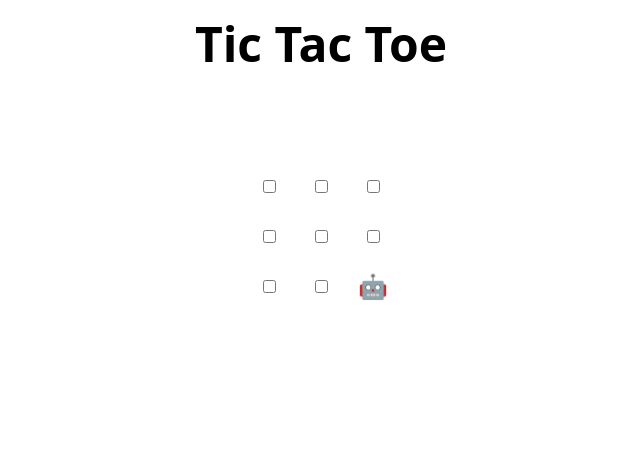
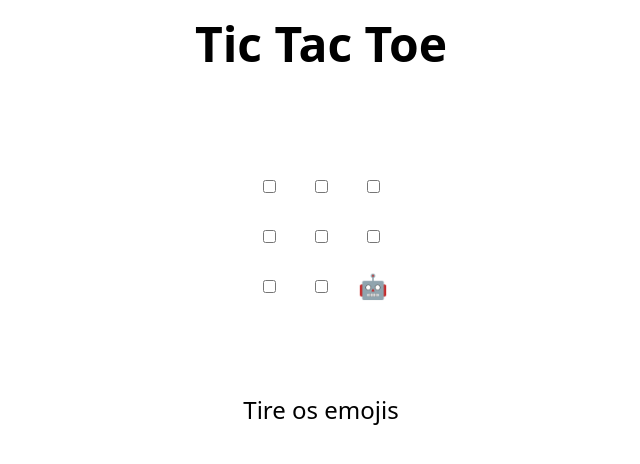
Before and after one commit to kaua-souza74/skills-review-pull-requests, a plain HTML site: page index.html in a window 1280 px wide. Shown: the whole page, without its empty margins (319-959 px from the left). Drawn offline with Linux system fonts and the light colour scheme.

Commit message:
Update index.html
Primeira mensagem de sugestão

```diff
--- a/index.html
+++ b/index.html
@@ -48,7 +48,7 @@
 </table>
 
 <h2 hidden>Game over, refresh to play again 🧑‍💻 🤖!</h2>
-
+Tire os emojis
 <script>
   // Initialization
   const boxes = Array.from(document.querySelectorAll("td"));
```
